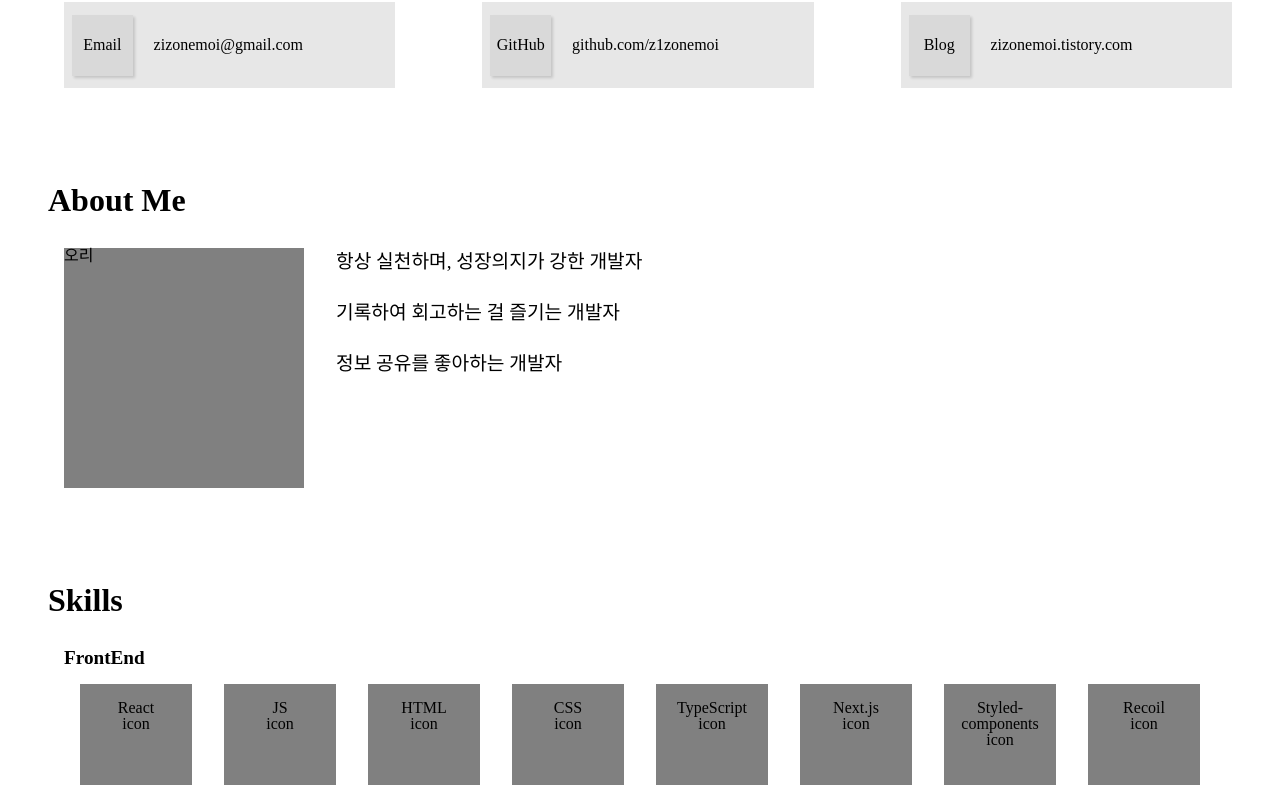
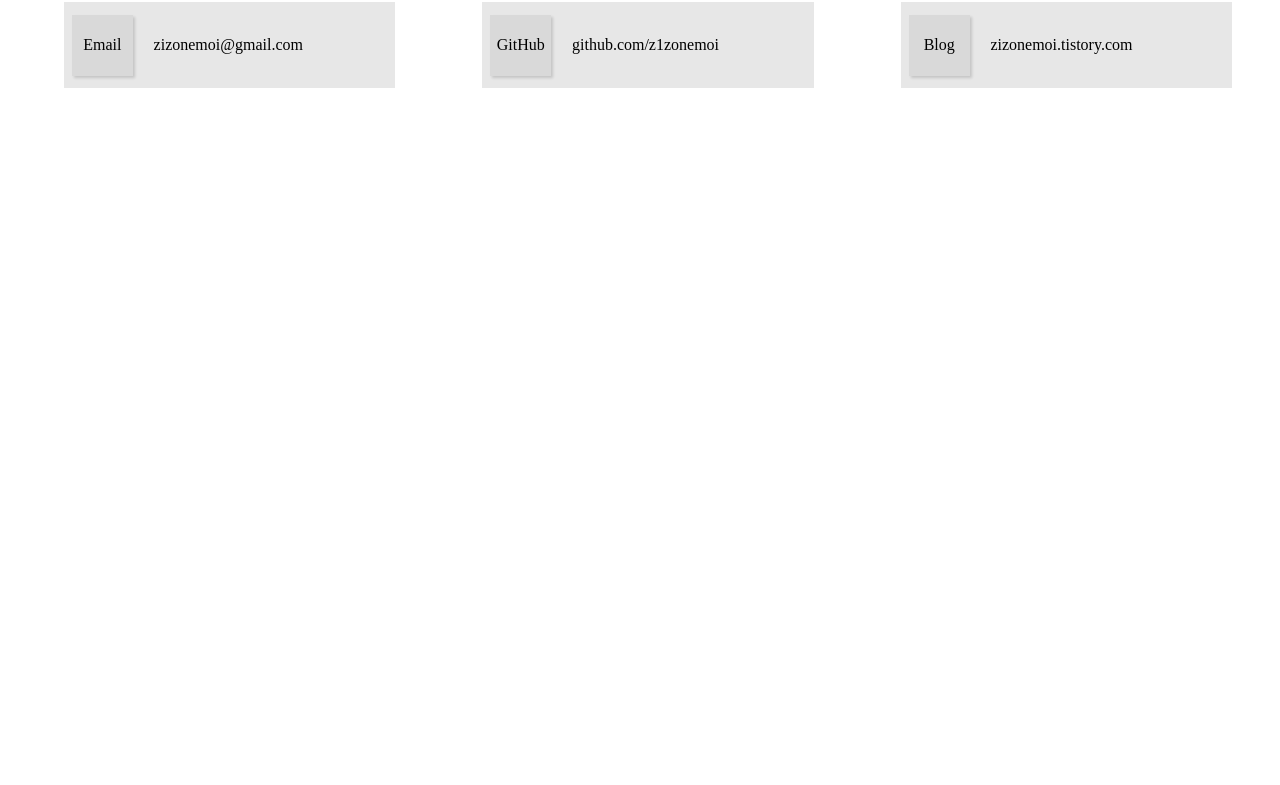
Before and after one commit to z1zonemoi/portfolio, a React (Create React App) app: page / in a window 1280 px wide. Shown: the part 910-1695 px from the top of the page. Built offline with nearby package versions, Linux system fonts and the light colour scheme; a web font is replaced by a local one.

Commit message:
nav tap 스크롤 focus 효과

```diff
--- a/package.json
+++ b/package.json
@@ -11,6 +11,7 @@
     "react-icons": "^4.8.0",
     "react-router-dom": "^6.8.2",
     "react-scripts": "5.0.1",
+    "recoil": "^0.7.7",
     "styled-components": "^5.3.8",
     "web-vitals": "^2.1.4"
   },
--- a/src/App.js
+++ b/src/App.js
@@ -1,3 +1,4 @@
+import { useEffect } from "react";
 import { Route, Routes } from "react-router-dom";
 import styled from "styled-components";
 import Main from "./pages/Main";
@@ -8,6 +9,12 @@
 `;
 
 function App() {
+  useEffect(() => {
+    window.onbeforeunload = function pushRefresh() {
+      window.scrollTo(0, 0);
+    };
+  }, []);
+
   return (
     <Container>
       <Routes>
--- /dev/null
+++ b/src/atom.js
@@ -0,0 +1,11 @@
+import { atom } from "recoil";
+
+export const navIndexState = atom({
+  key: "navIndexState",
+  default: null,
+});
+
+export const isClick = atom({
+  key: "isClick",
+  default: false,
+});
--- a/src/components/AboutMe.js
+++ b/src/components/AboutMe.js
@@ -3,8 +3,8 @@
 
 const AboutMeContainer = styled.div`
   padding: 3rem;
-  height: fit-content;
-  /* border: 1px solid red; */
+  height: 100vh;
+  border: 1px solid red;
   > h2 {
     font-size: xx-large;
     font-weight: 600;
--- a/src/components/Contact.js
+++ b/src/components/Contact.js
@@ -4,7 +4,7 @@
 
 const ContactContainer = styled.div`
   padding: 3rem;
-  height: fit-content;
+  height: 100vh;
   /* border: 1px solid red; */
   > h2 {
     font-size: xx-large;
--- a/src/components/Nav.js
+++ b/src/components/Nav.js
@@ -1,5 +1,7 @@
-import { useState } from "react";
+import { useRecoilState } from "recoil";
 import styled from "styled-components";
+import { isClick, navIndexState } from "../atom";
+import useMoveElement from "../useMoveElement";
 
 const NavContainer = styled.nav`
   display: flex;
@@ -29,7 +31,10 @@
 `;
 
 const Nav = ({ moveToElement }) => {
-  const [i, si] = useState(null);
+  const [id, sId] = useRecoilState(navIndexState);
+
+  const { navClassName } = useMoveElement();
+
   const navTap = [
     {
       title: "Portfolio",
@@ -50,20 +55,8 @@
   ];
 
   const onClickNavName = (index) => {
+    sId(index);
     moveToElement(index);
-    si(index);
-  };
-
-  const navClassName = (className, index) => {
-    let applyClassName = "navRight";
-    if (className) {
-      applyClassName = className;
-    }
-    if (!(i === index) || index === 0) {
-      return applyClassName;
-    } else {
-      return (applyClassName += " focusNav");
-    }
   };
 
   return (
--- a/src/components/Skills.js
+++ b/src/components/Skills.js
@@ -4,7 +4,7 @@
 
 const SkillsContainer = styled.div`
   padding: 3rem;
-  height: fit-content;
+  height: 100vh;
   /* border: 1px solid red; */
   > h2 {
     font-size: xx-large;
--- a/src/index.js
+++ b/src/index.js
@@ -4,14 +4,17 @@
 
 import GlobalStyle from "./GlobalStyle";
 import App from "./App";
+import { RecoilRoot } from "recoil";
 
 const root = ReactDOM.createRoot(document.getElementById("root"));
 
 root.render(
   <React.StrictMode>
-    <GlobalStyle />
-    <BrowserRouter>
-      <App />
-    </BrowserRouter>
+    <RecoilRoot>
+      <GlobalStyle />
+      <BrowserRouter>
+        <App />
+      </BrowserRouter>
+    </RecoilRoot>
   </React.StrictMode>
 );
--- a/src/pages/Main.js
+++ b/src/pages/Main.js
@@ -1,4 +1,7 @@
+import { useEffect } from "react";
+import { useRecoilState } from "recoil";
 import styled from "styled-components";
+import { isClick, navIndexState } from "../atom";
 import AboutMe from "../components/AboutMe";
 import Contact from "../components/Contact";
 import Nav from "../components/Nav";
@@ -10,7 +13,37 @@
 const MainContainer = styled.div``;
 
 const Main = () => {
+  const [id, sId] = useRecoilState(navIndexState);
+
   const { element, moveToElement } = useMoveElement();
+
+  const option = {
+    root: null,
+    rootMargin: "0px",
+    threshold: 0.1,
+  };
+
+  useEffect(() => {
+    const callback = (el, observer) => {
+      el.forEach((el) => {
+        if (el.intersectionRatio > 0.1) {
+          const b = element.current.indexOf(el.target);
+          sId(b);
+        } else {
+        }
+      });
+    };
+
+    let observer = new IntersectionObserver(callback, option);
+    observer.observe(element.current[0]);
+    observer.observe(element.current[1]);
+    observer.observe(element.current[2]);
+    observer.observe(element.current[3]);
+    observer.observe(element.current[4]);
+
+    // console.log(element.current);
+  }, [element]);
+
   return (
     <MainContainer>
       <Nav moveToElement={moveToElement} />
--- a/src/useMoveElement.js
+++ b/src/useMoveElement.js
@@ -1,15 +1,31 @@
 import { useRef } from "react";
+import { useRecoilState } from "recoil";
+import { navIndexState } from "./atom";
 
 const useMoveElement = () => {
+  const [id, sId] = useRecoilState(navIndexState);
+
+  const navClassName = (className, index) => {
+    let applyClassName = "navRight";
+    if (className) {
+      applyClassName = className;
+    }
+    if (!(id === index) || index === 0) {
+      return applyClassName;
+    } else {
+      return (applyClassName += " focusNav");
+    }
+  };
+
   const element = useRef([]);
   const moveToElement = (index) => {
     element.current[index]?.scrollIntoView({
-      behavior: "smooth",
+      // behavior: "smooth",
       block: "start",
     });
   };
 
-  return { element, moveToElement };
+  return { element, moveToElement, navClassName };
 };
 
 export default useMoveElement;
```
Also changed, not shown: src/components/Title.js (+0 -13 lines), 1 other file (tests, documents, lock files or other folders).
